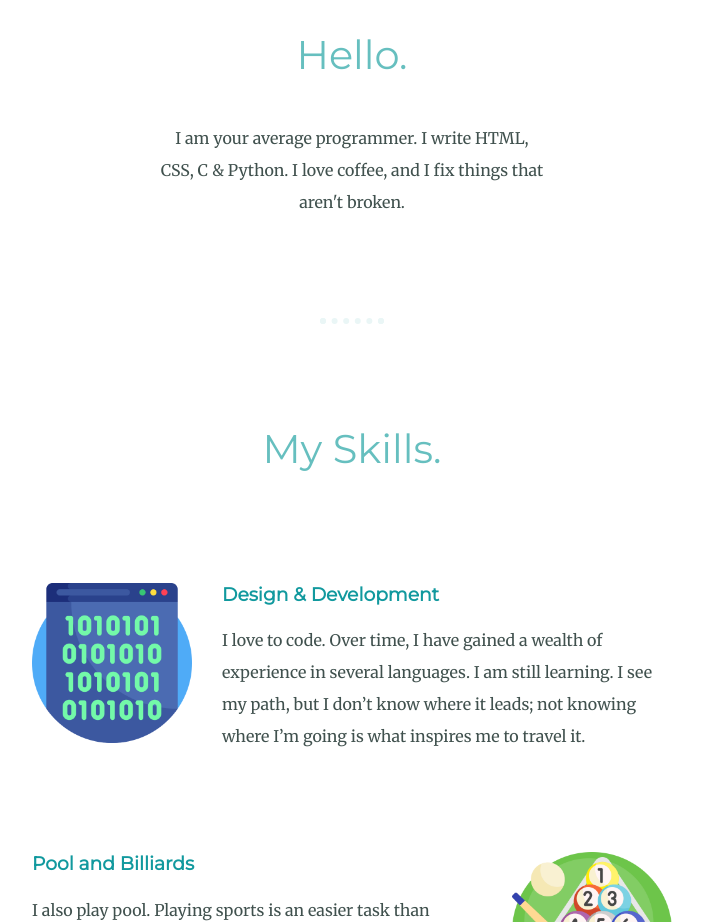
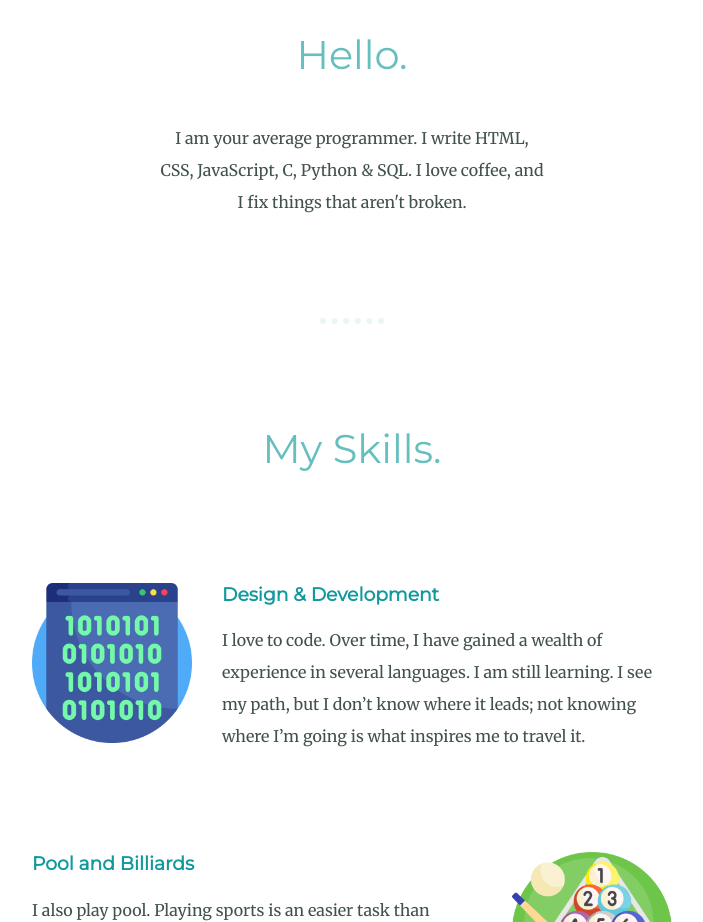
Before and after one commit to ssakeeb/home, a plain HTML site: page index.html in a window 1280 px wide. Shown: the part 1020-1942 px from the top of the page, without its empty margins (288-991 px from the left). Drawn offline with Linux system fonts and the light colour scheme.

Commit message:
Update index.html

```diff
--- a/index.html
+++ b/index.html
@@ -31,7 +31,7 @@
         />
         <h2>Hello.</h2>
         <p class="intro">
-          I am your average programmer. I write HTML, CSS, C & Python. I love
+          I am your average programmer. I write HTML, CSS, JavaScript, C, Python & SQL. I love
           coffee, and I fix things that aren't broken.
         </p>
       </div>
```
